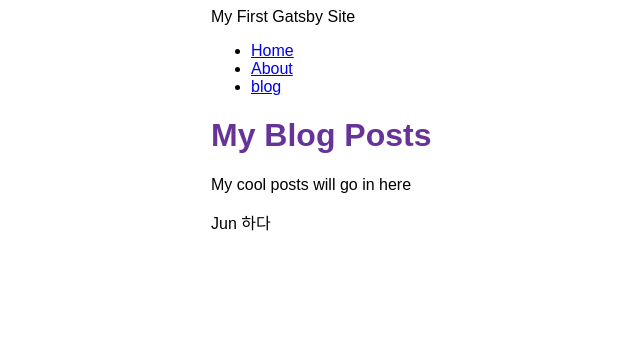
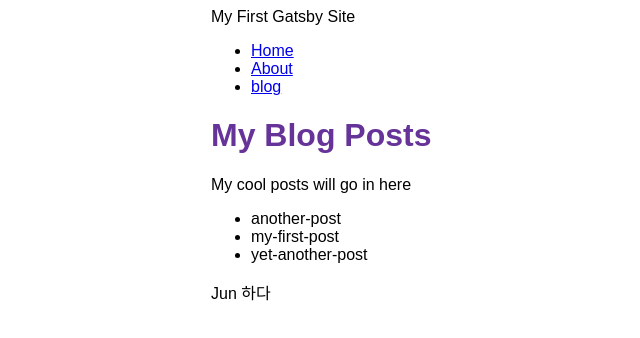
Before and after one commit to ChoYeonJun/my_blog, a Gatsby site: page /blog in a window 1280 px wide. Shown: the whole page, without its empty margins (179-819 px from the left). Built offline with nearby package versions, Linux system fonts and the light colour scheme; Gatsby itself is replaced by a stand-in of ours.

Commit message:
git blog setting

```diff
--- a/gatsby-config.js
+++ b/gatsby-config.js
@@ -5,5 +5,12 @@
   plugins: [
     "gatsby-plugin-image",
     "gatsby-plugin-sharp",
+    {
+      resolve: "gatsby-source-filesystem",
+      options: {
+        name: `blog`,
+        path: `${__dirname}/blog`,
+      },
+    },
   ],
 }
--- a/src/pages/blog.js
+++ b/src/pages/blog.js
@@ -1,10 +1,25 @@
+import { graphql, useStaticQuery } from "gatsby";
 import React from "react";
 import Layout from "../components/Layout";
 
 function BlogPage() {
+  const data = useStaticQuery(graphql`
+    query {
+      allFile {
+        nodes {
+          name
+        }
+      }
+    }
+  `);
   return (
     <Layout pageTitle="My Blog Posts">
       <p>My cool posts will go in here</p>
+      <ul>
+        {data.allFile.nodes.map((node) => (
+          <li key={node.name}>{node.name}</li>
+        ))}
+      </ul>
     </Layout>
   );
 }
```
Also changed, not shown: blog/another-post.mdx (added), blog/my-first-post.mdx (added), blog/yet-another-post.mdx (added).
